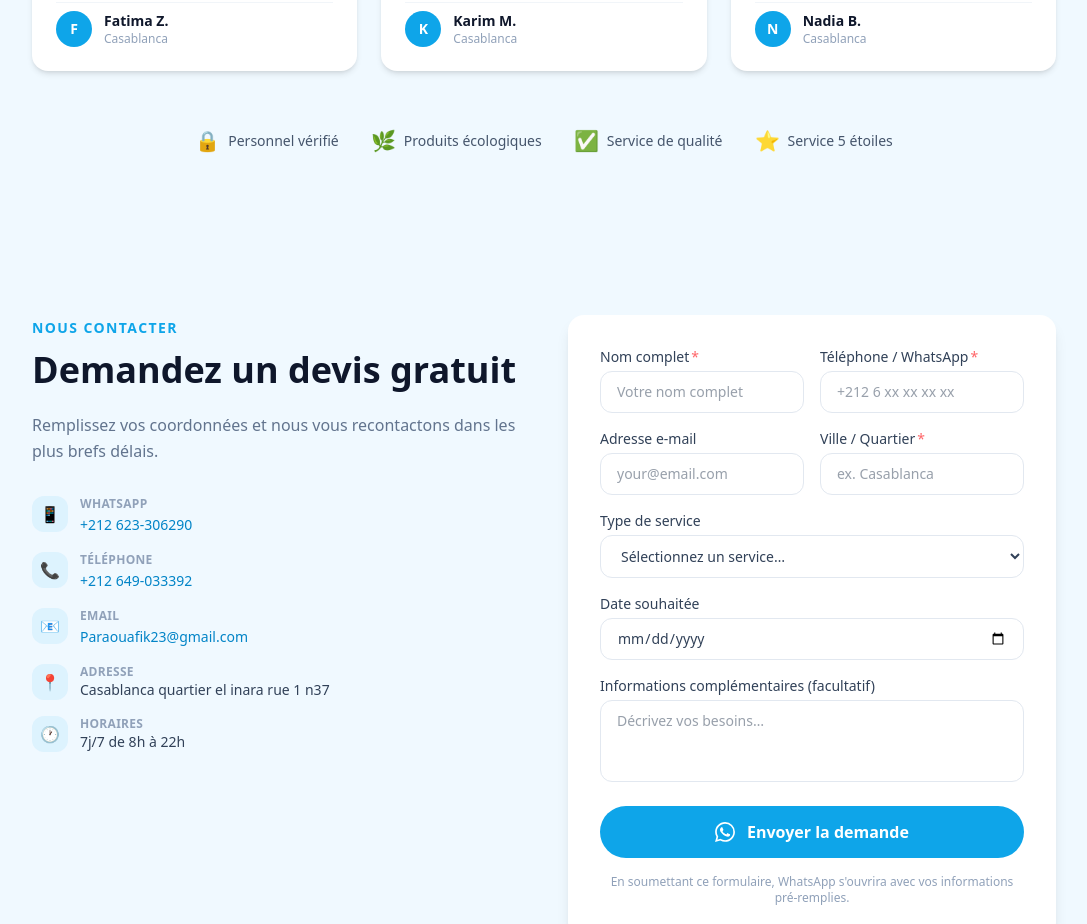
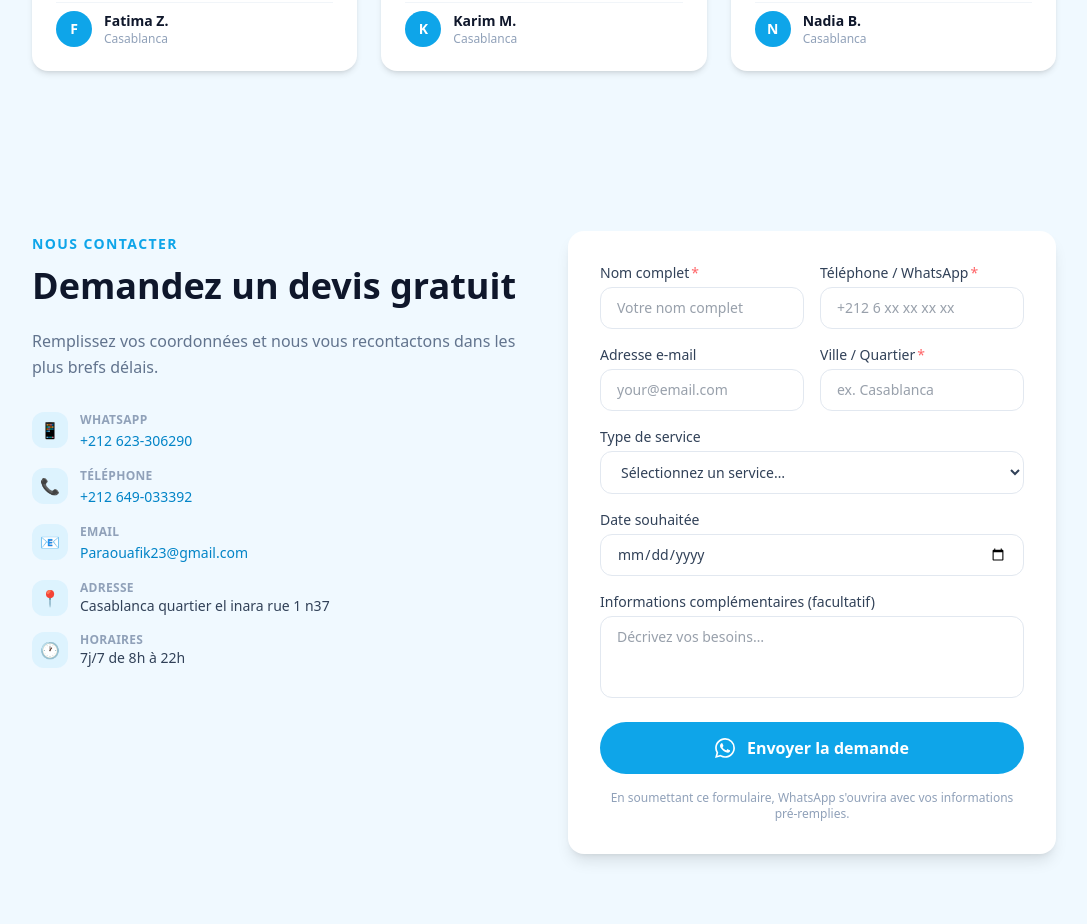
Before and after one commit to mohammedyassinAa/CLEAN, a Next.js app: page / in a window 1280 px wide. Shown: the part 3500-4424 px from the top of the page, without its empty margins (96-1183 px from the left). Built offline with nearby package versions, Linux system fonts and the light colour scheme.

Commit message:
reviewsupdate

```diff
--- a/src/components/TestimonialsSection.tsx
+++ b/src/components/TestimonialsSection.tsx
@@ -79,23 +79,7 @@ export default function TestimonialsSection() {
           ))}
         </div>
 
-        {/* Trust badges */}
-        <div className="mt-14 flex flex-wrap items-center justify-center gap-8">
-          <TrustBadge icon="🔒" label="Personnel vérifié" />
-          <TrustBadge icon="🌿" label="Produits écologiques" />
-          <TrustBadge icon="✅" label="Service de qualité" />
-          <TrustBadge icon="⭐" label="Service 5 étoiles" />
-        </div>
       </div>
     </section>
   );
 }
-
-function TrustBadge({ icon, label }: { icon: string; label: string }) {
-  return (
-    <div className="flex items-center gap-2 text-slate-600">
-      <span className="text-xl" role="img" aria-label={label}>{icon}</span>
-      <span className="text-sm font-medium">{label}</span>
-    </div>
-  );
-}
```
Also changed, not shown: 1 other file (tests, documents, lock files or other folders).
